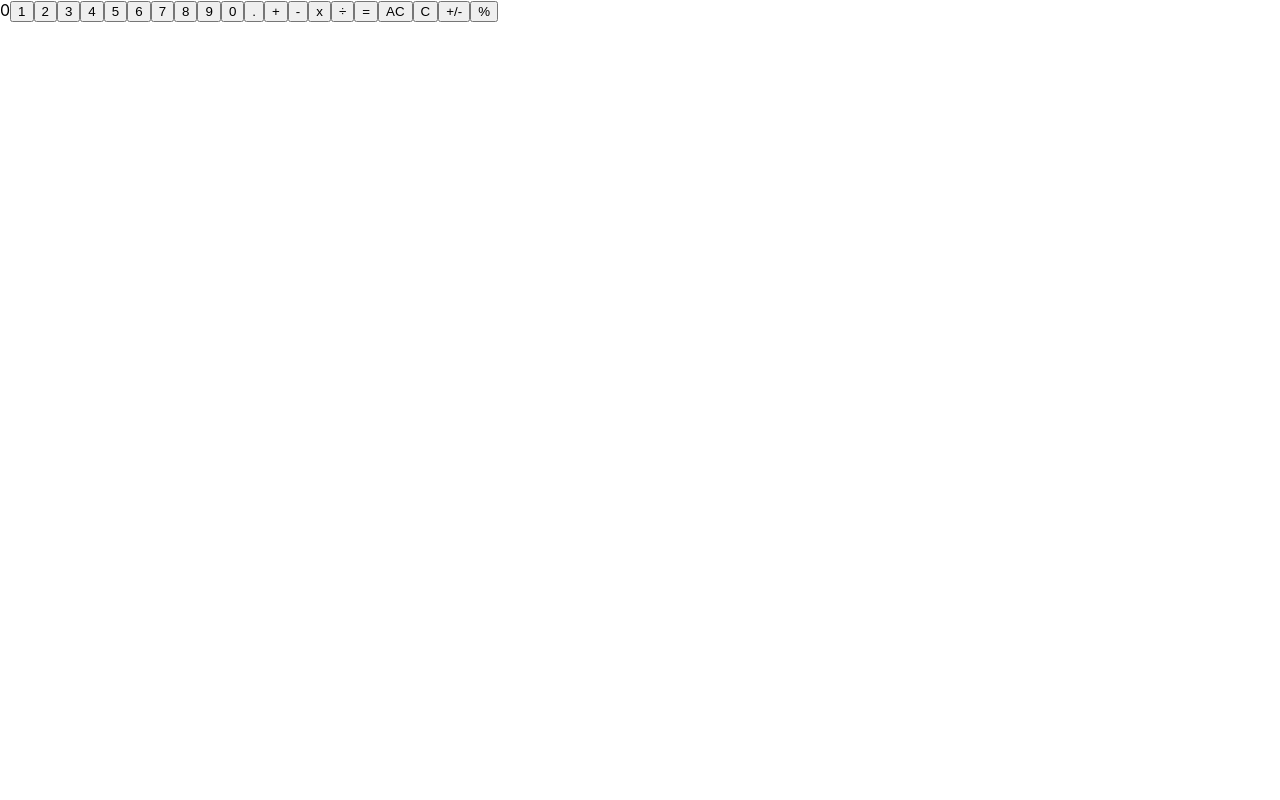
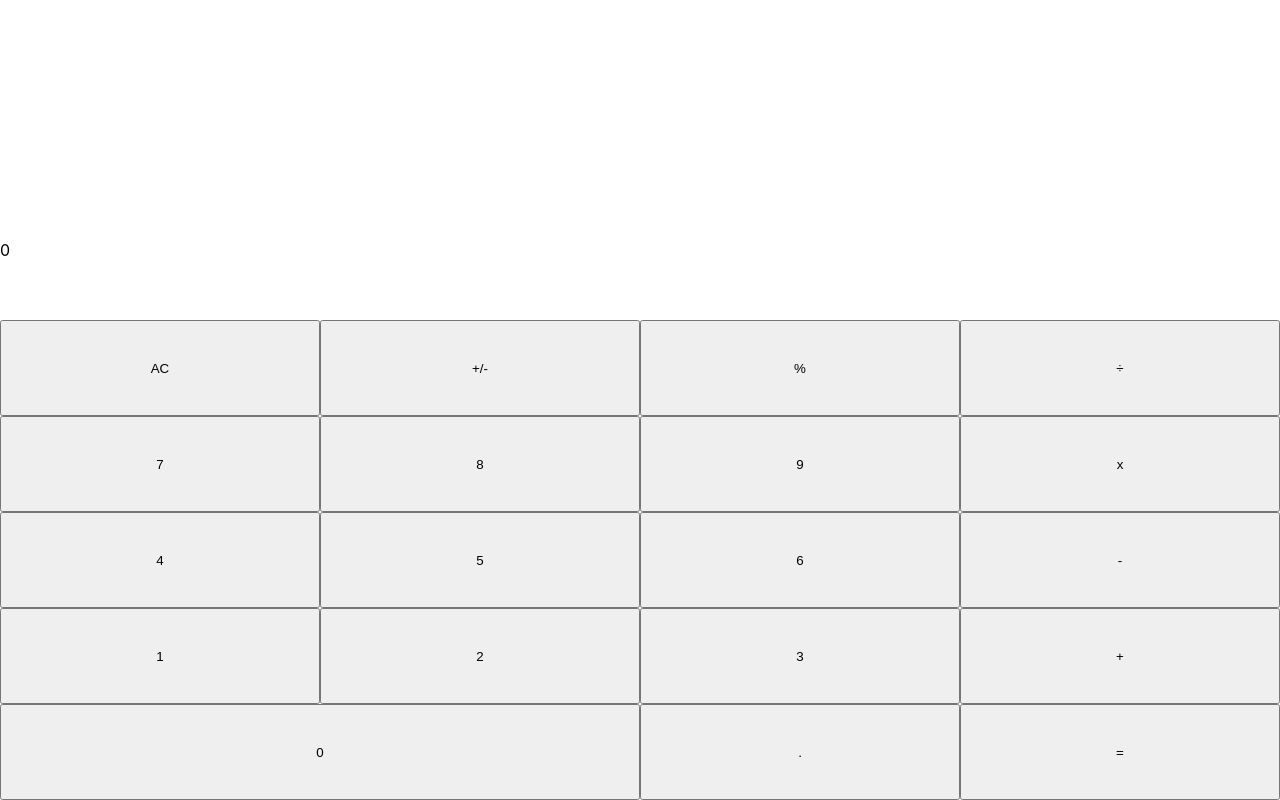
Before and after one commit to HighDynamics/calculator, a React (Create React App) app: page / in a window 1280 px wide. Built offline with nearby package versions, Linux system fonts and the light colour scheme.

Commit message:
finish functionality, add some css

```diff
--- a/src/App.css
+++ b/src/App.css
@@ -1,3 +1,86 @@
-#1{
-  border-radius: 50%
+#appWrapper{
+  display: grid;
+    grid-template-columns: 25vw 25vw 25vw 25vw;
+    grid-template-rows: 10vh 20vh 10vh 12vh 12vh 12vh 12vh 12vh;
+    grid-template-areas:
+      'expression expression expression expression'
+      'evaluation evaluation evaluation evaluation'
+      'output output output output'
+      'AC negPos percent divide'
+      'num7 num8 num9 multi'
+      'num4 num5 num6 minus'
+      'num1 num2 num3 plus'
+      'num0 num0 point equals'
 }
+#expression{
+  grid-area: expression;
+}
+#evaluation{
+  grid-area: evaluation;
+}
+#output{
+  grid-area: output;
+}
+#ut0{
+  grid-area: negPos;
+}
+#ut1{
+  grid-area: percent;
+}
+#op0{
+  grid-area: plus;
+}
+#op1{
+  grid-area: minus;
+}
+#op2{
+  grid-area: multi;
+}
+#op3{
+  grid-area: divide;
+}
+#op4{
+  grid-area: equals;
+}
+#num0{
+  grid-area: num0;
+}
+#num1{
+  grid-area: num1;
+}
+#num2{
+  grid-area: num2;
+}
+#num3{
+  grid-area: num3;
+}
+#num4{
+  grid-area: num4;
+}
+#num5{
+  grid-area: num5;
+}
+#num6{
+  grid-area: num6;
+}
+#num7{
+  grid-area: num7;
+}
+#num8{
+  grid-area: num8;
+}
+#num9{
+  grid-area: num9;
+}
+#num10{
+  grid-area: point;
+}
+.utilities{
+
+}
+.operators{
+
+}
+.numbers{
+
+}
--- a/src/App.js
+++ b/src/App.js
@@ -4,7 +4,10 @@ import './App.css';
 
 function OutputHistory(props){
   return(
-    <div>{sessionStorage.expression}</div>
+    <>
+      <div id='expression'>{sessionStorage.expression}</div>
+      <div id='evaluation'>{sessionStorage.evaluation}</div>
+    </>
   );
 }
 
@@ -13,7 +16,7 @@ function Output(props){
 //parseFloat makes initial 0 disappear! Hooray
   return(
     <>
-      {parseFloat(input, 10)}
+      <div id='output'>{parseFloat(input, 10)}</div>
     </>
   );
 }
@@ -22,10 +25,25 @@ function UtilityList(props){
   const utilities = props.utilities;
   const input = props.input;
   const setInput = props.setInput;
+  const allClearButton =
+    <button
+      id='AC'
+      key='AC'
+      onClick={() => clickUtility('AC')}>
+      AC
+      </button>
+  const clearButton =
+    <button
+      id="C"
+      key='C'
+      onClick={() => clickUtility('C')}>
+      C
+      </button>
   function clickUtility(utility){
     switch(utility){
       case 'AC':
         sessionStorage.expression = '';
+        sessionStorage.evaluation = '';
         setInput('0');
         break;
       case 'C':
@@ -38,25 +56,34 @@ function UtilityList(props){
           setInput(input.substring(1));
         };
         break;
+      case '%':
+        if(input == '0'){
+          setInput('0.')
+        }else{
+          setInput((parseFloat(input, 10) * 0.01).toString())
+        };
+        break;
     }
   }
-  const utilityButtons = utilities.map((utility) =>
+  const utilityButtons = utilities.map((utility, index) =>
   <button
+    className='utilities'
     key={utility}
-    id={utility}
+    id={'ut' + index}
     onClick={() => clickUtility(utility)}>
     {utility}
   </button>
   );
   return(
     <>
+      {input !== '0' ? clearButton : allClearButton}
       {utilityButtons}
     </>
   );
 }
 //All clear, clear, negative/positive, percentage
 function Utilities(props){
-  const utilities = ['AC', 'C', '+/-', '%']
+  const utilities = ['+/-', '%']
   const input = props.input;
   const setInput = props.setInput;
   return(
@@ -73,31 +100,38 @@ function OperatorList(props){
   const input = props.input;
   const setInput = props.setInput;
 //Saves input, concatenates to previous input(if any); reset state
-  function saveExpression(operator){
+  function saveOrEvalExpression(operator){
     switch(operator){
       case '+':
-        sessionStorage.expression = sessionStorage.expression + input + ' + ';
+        sessionStorage.expression = sessionStorage.expression + parseFloat(input, 10) + ' + ';
         setInput('0');
         break;
       case '-':
-        sessionStorage.expression = sessionStorage.expression + input + ' - ';
+        sessionStorage.expression = sessionStorage.expression + parseFloat(input, 10) + ' - ';
         setInput('0');
         break;
       case 'x':
-        sessionStorage.expression = sessionStorage.expression + input + ' * ';
+        sessionStorage.expression = sessionStorage.expression + parseFloat(input, 10) + ' * ';
         setInput('0');
         break;
       case String.fromCharCode('0x00F7'):
-        sessionStorage.expression = sessionStorage.expression + input + ' ' + String.fromCharCode('0x00F7') + ' ';
+        sessionStorage.expression = sessionStorage.expression + parseFloat(input, 10) + ' / ';
+        setInput('0');
+        break;
+      case '=':
+        sessionStorage.expression = sessionStorage.expression + parseFloat(input, 10);
+        sessionStorage.evaluation = eval(sessionStorage.expression);
+        sessionStorage.expression = sessionStorage.expression  + ' = ';
         setInput('0');
         break;
     }
   }
-  const operatorButtons = operators.map((operator) =>
+  const operatorButtons = operators.map((operator, index) =>
     <button
+      className='operators'
       key={operator}
-      id={operator}
-      onClick={() => saveExpression(operator)}>
+      id={'op' + index}
+      onClick={() => saveOrEvalExpression(operator)}>
         {operator}
     </button>
   );
@@ -128,10 +162,11 @@ function NumberList(props){
   const numbers = props.numbers;
   const input = props.input;
   const setInput = props.setInput;
-  const numberButtons = numbers.map((number) =>
+  const numberButtons = numbers.map((number, index) =>
     <button
+      className='numbers'
       key={number}
-      id={number}
+      id={'num' + index}
       onClick={() => setInput(input + number)}>
         {number}
     </button>
@@ -144,7 +179,7 @@ function NumberList(props){
 }
 //numbers on a calculator
 function Numbers(props){
-  const numbers = ['1', '2', '3', '4', '5', '6', '7', '8', '9', '0', '.'];
+  const numbers = ['0', '1', '2', '3', '4', '5', '6', '7', '8', '9', '.'];
   const input = props.input;
   const setInput = props.setInput;
   return(
@@ -161,13 +196,13 @@ function Numbers(props){
 function App(){
   const [input, setInput] = useState('0')
   return (
-    <>
+    <div id='appWrapper'>
       <OutputHistory />
       <Output input={input}/>
       <Numbers setInput={setInput} input={input}/>
       <Operators setInput={setInput} input={input}/>
       <Utilities setInput={setInput} input={input}/>
-    </>
+    </div>
   );
 }
 
```
